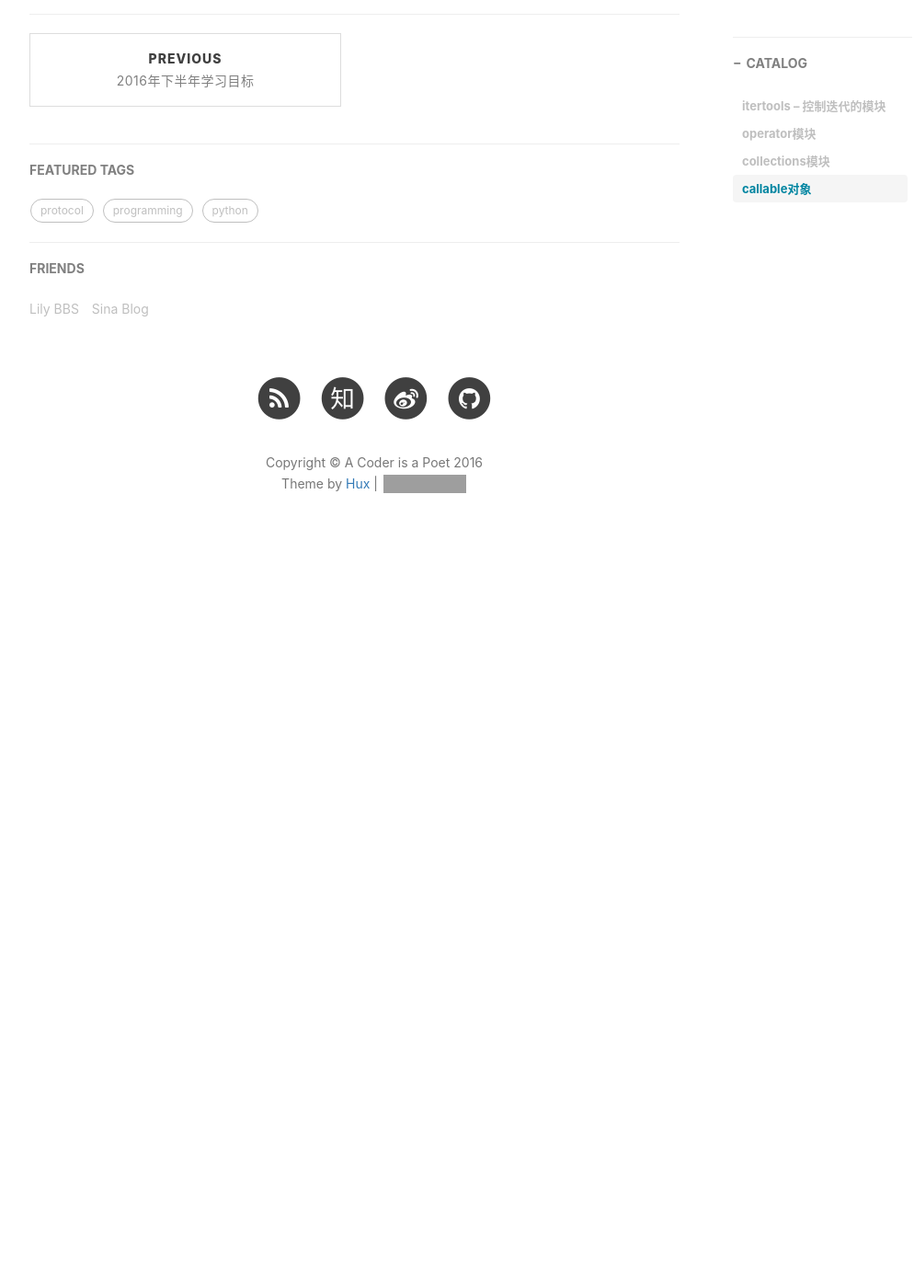
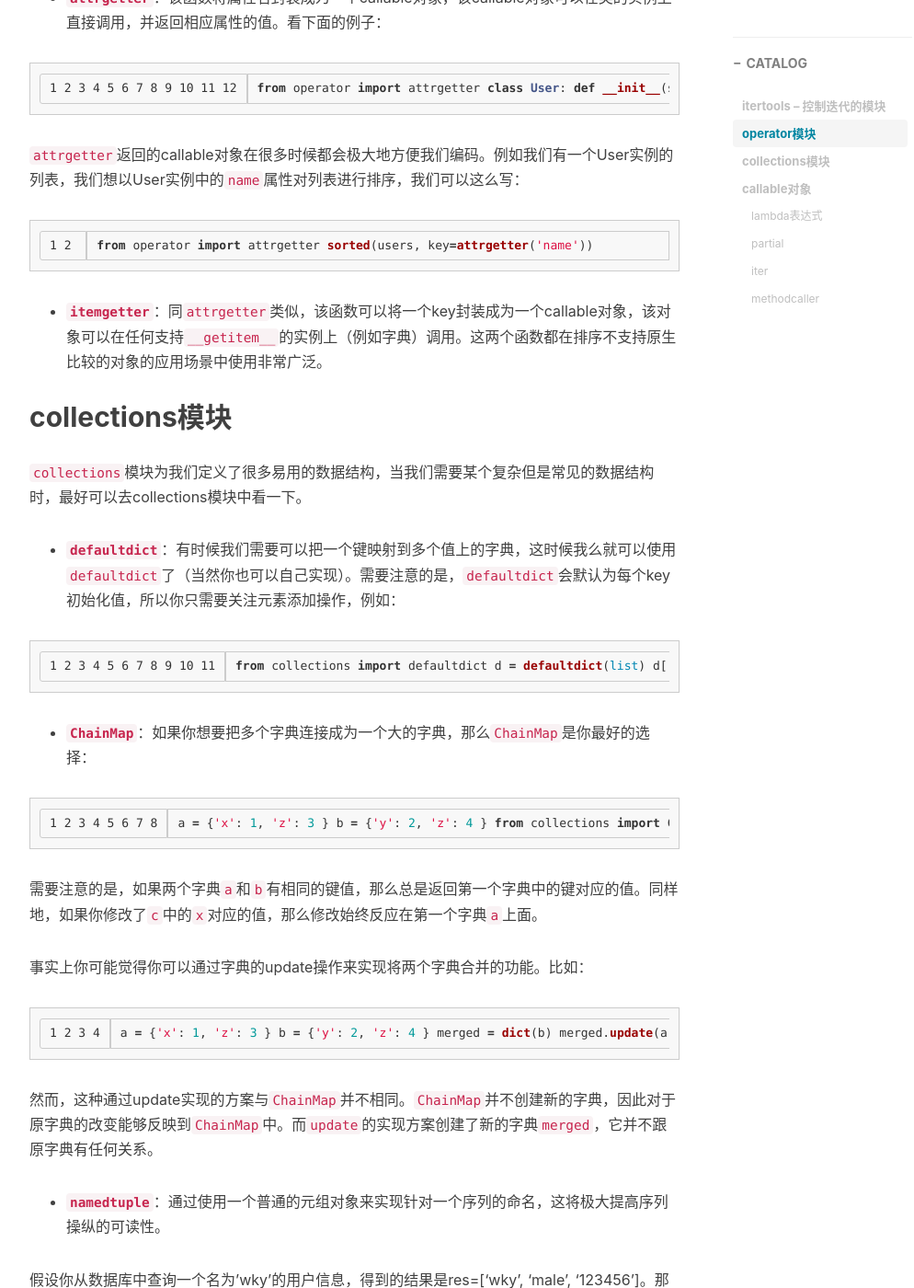
Before and after one commit to kaiywen/kaiywen.github.io, a Jekyll site: the page built from _posts/2016-4-19-Python常用模块介绍.md, in a window 1280 px wide and 1400 px high, scrolled down 2336 px. Shown: the whole window at 92% size, without its empty margins (233-1227 px from the left). Built offline with Jekyll 4.4.1, drawn with Linux system fonts in a browser that asks for light colours; nearby versions of some CDN libraries; comment, search, counter and statistics services are not loaded; before the commit the page ends 2966 px from its top, so only the background shows below that; some of the changed text lies outside the part shown; grey boxes are pictures that could not be loaded.

Commit message:
Modify Python常用函数记录

````diff
--- a/_posts/2016-4-19-Python常用模块介绍.md
+++ b/_posts/2016-4-19-Python常用模块介绍.md
@@ -70,6 +70,109 @@ for x in islice(items, 3, None):
 
 ## operator模块
 
+`operator`模块中的函数和类可以轻松地返回一个callable对象供我们使用，这在某些需要排序的场景中应用非常方便。
+
+* **`attrgetter`**：该函数将属性名封装成为一个callable对象，该callable对象可以在类的实例上直接调用，并返回相应属性的值。看下面的例子：
+
+```python
+from operator import attrgetter
+
+class User:
+    def __init__(self, name, mail):
+        self.name = name
+        self.mail = mail
+
+user = User("wky", "abc@gmail.com")
+f = attrgetter(("name", "mail"))
+
+print f(user)  # (user.name, user.mail)
+
+```
+
+`attrgetter`返回的callable对象在很多时候都会极大地方便我们编码。例如我们有一个User实例的列表，我们想以User实例中的`name`属性对列表进行排序，我们可以这么写：
+
+```python
+from operator import attrgetter
+sorted(users, key=attrgetter('name'))
+```
+
+* **`itemgetter`**：同`attrgetter`类似，该函数可以将一个key封装成为一个callable对象，该对象可以在任何支持`__getitem__`的实例上（例如字典）调用。这两个函数都在排序不支持原生比较的对象的应用场景中使用非常广泛。
+
+
 ## collections模块
 
+`collections`模块为我们定义了很多易用的数据结构，当我们需要某个复杂但是常见的数据结构时，最好可以去collections模块中看一下。
+
+* **`defaultdict`**：有时候我们需要可以把一个键映射到多个值上的字典，这时候我么就可以使用`defaultdict`了（当然你也可以自己实现）。需要注意的是，`defaultdict`会默认为每个key初始化值，所以你只需要关注元素添加操作，例如：
+
+
+```python
+from collections import defaultdict
+
+d = defaultdict(list)
+d['a'].append(1)  #自动创建键值'a'对应的列表
+d['a'].append(2)
+d['b'].append(4)
+
+d = defaultdict(set)
+d['a'].add(1)    #自动创建键值'a'对应的集合
+d['a'].add(2)
+d['b'].add(4)
+```
+
+* **`ChainMap`**：如果你想要把多个字典连接成为一个大的字典，那么`ChainMap`是你最好的选择：
+
+```python
+a = {'x': 1, 'z': 3 }
+b = {'y': 2, 'z': 4 }
+
+from collections import ChainMap
+c = ChainMap(a,b)
+print(c['x']) # Outputs 1 (from a)
+print(c['y']) # Outputs 2 (from b)
+print(c['z']) # Outputs 3 (from a)
+```
+
+需要注意的是，如果两个字典`a`和`b`有相同的键值，那么总是返回第一个字典中的键对应的值。同样地，如果你修改了`c`中的`x`对应的值，那么修改始终反应在第一个字典`a`上面。
+
+事实上你可能觉得你可以通过字典的update操作来实现将两个字典合并的功能。比如：
+
+```python
+a = {'x': 1, 'z': 3 }
+b = {'y': 2, 'z': 4 }
+merged = dict(b)
+merged.update(a)
+```
+
+然而，这种通过update实现的方案与`ChainMap`并不相同。`ChainMap`并不创建新的字典，因此对于原字典的改变能够反映到`ChainMap`中。而`update`的实现方案创建了新的字典`merged`，它并不跟原字典有任何关系。
+
+* **`namedtuple`**：通过使用一个普通的元组对象来实现针对一个序列的命名，这将极大提高序列
+操纵的可读性。
+
+假设你从数据库中查询一个名为'wky'的用户信息，得到的结果是res=['wky', 'male', '123456']。那么在编码中你要访问用户姓名只能通过`res[0]`，访问用户性别只能使用`res[1]`。如果这样的硬编码变得很多，你的整个代码将变得几不可读。
+
+使用`namedtuple`将可以避免这种问题。我们可以这样来定义一个`namedtuple`，然后通过属性访问操纵`res`：
+
+```python
+from collections import namedtuple
+
+User = namedtuple('User', ["username", "gender", "phone"])
+
+user = User(*res)
+
+print user.username, user.gender, user.phone
+```
+
+这样是不是方便且易懂？
+
 ## callable对象
+
+前面很多次提到了callable对象，那么什么是一个callable对象呢？简而言之，**在Python中一个callable对象就是一个可以当做函数调用的对象**，我们在很多时候都需要使用这种callable对象。
+
+#### lambda表达式
+
+#### partial
+
+#### iter
+
+#### methodcaller
````
Also changed, not shown: 2 other files.
